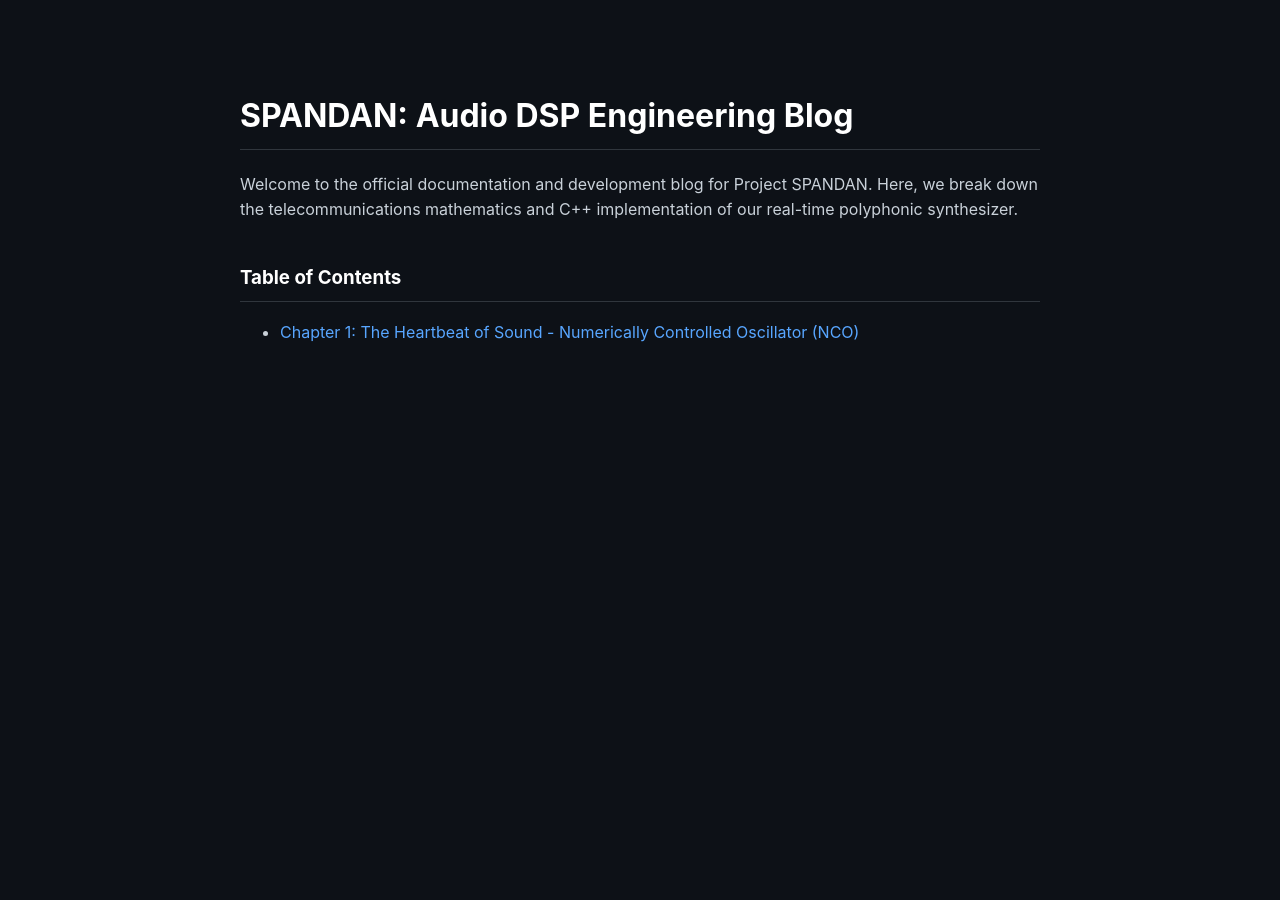
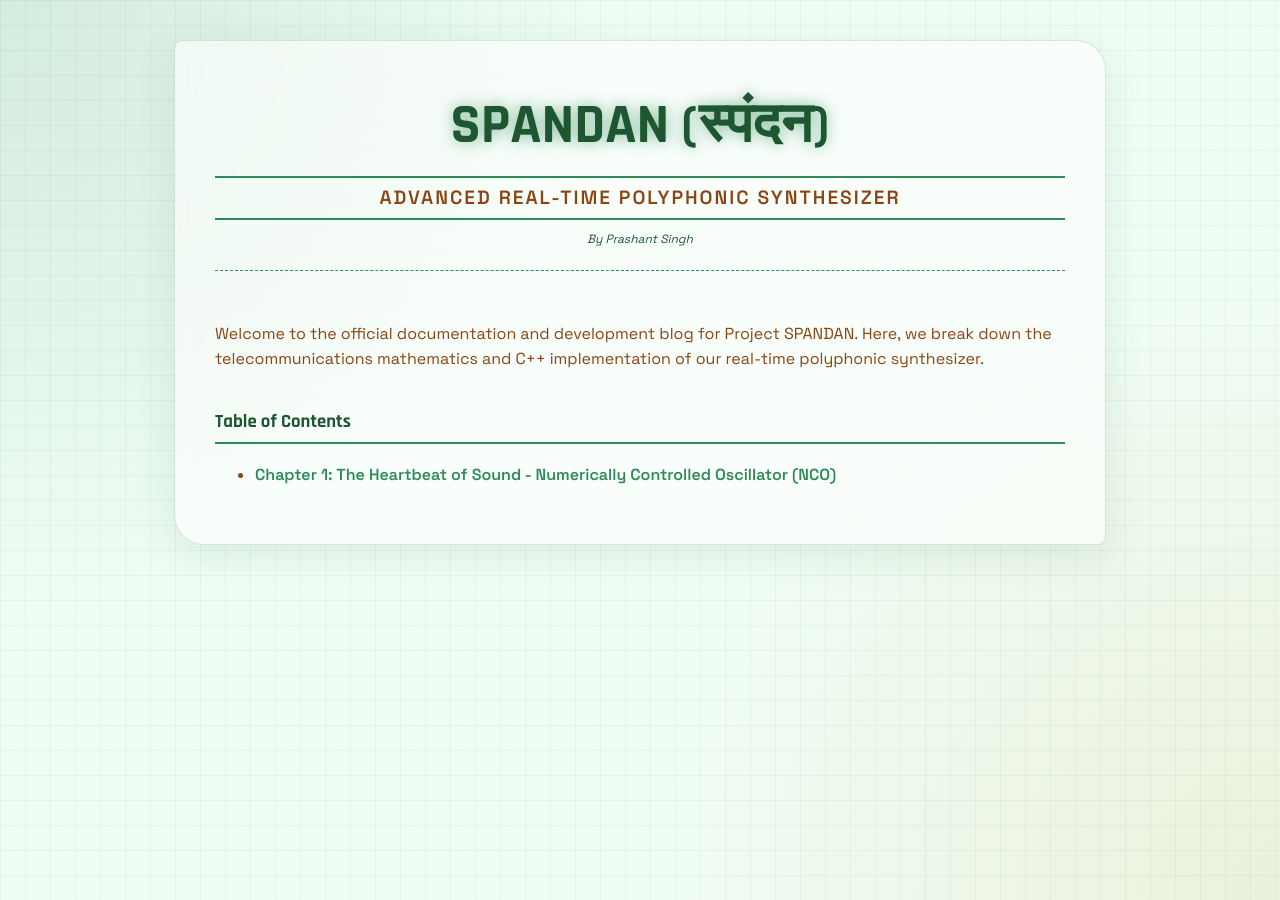
Before and after one commit to cryparc/Spandan, a Jekyll site: the page built from docs/index.md, in a window 1280 px wide. Built offline with Jekyll 4.4.1, drawn with Linux system fonts in a browser that asks for light colours; our own code applies the rules of GitHub Pages for plain Markdown files.

Commit message:
Applied custom Cyber-Jungle LookAndFeel

```diff
--- a/docs/_layouts/default.html
+++ b/docs/_layouts/default.html
@@ -3,13 +3,26 @@
 <head>
     <meta charset="UTF-8">
     <meta name="viewport" content="width=device-width, initial-scale=1.0">
-    <title>SPANDAN DSP Blog</title>
+    <title>SPANDAN (स्पंदन) - Cyber-Jungle DSP</title>
+    <!-- Importing Sci-Fi/Tech fonts to match the Cyber vibe -->
+    <link href="https://fonts.googleapis.com/css2?family=Rajdhani:wght@500;700&family=Space+Grotesk:wght@400;600&display=swap" rel="stylesheet">
     <link rel="stylesheet" href="{{ '/assets/css/style.css' | relative_url }}">
 </head>
 <body>
-    <div class="container">
-        <!-- This tag injects your Markdown content exactly here -->
-        {{ content }}
+    <div class="plugin-window">
+
+        <!-- Custom LookAndFeel Header -->
+        <header class="plugin-header">
+            <h1 class="main-title">SPANDAN (स्पंदन)</h1>
+            <h2 class="sub-title">Advanced Real-Time Polyphonic Synthesizer</h2>
+            <div class="author-tag">By Prashant Singh</div>
+        </header>
+
+        <!-- Markdown Content Injected Here -->
+        <main class="content-area">
+            {{ content }}
+        </main>
+
     </div>
 </body>
 </html>
--- a/docs/assets/css/style.css
+++ b/docs/assets/css/style.css
@@ -1,58 +1,122 @@
 :root {
-    --bg-color: #0d1117; /* Deep professional dark grey */
-    --text-color: #c9d1d9; /* Soft off-white for readability */
-    --accent-color: #58a6ff; /* Clean tech blue for links */
-    --border-color: #30363d;
+    /* Exact Color Palette */
+    --bg-offwhite: #F0FDF4;
+    --jungle-green: #2E8B57;
+    --dark-gold: #B8860B;
+    --earthy-brown: #8B4513;
+    --deep-forest: #1E5631;
 }
 
 body {
-    background-color: var(--bg-color);
-    color: var(--text-color);
-    font-family: -apple-system, BlinkMacSystemFont, "Segoe UI", Helvetica, Arial, sans-serif;
+    background-color: var(--bg-offwhite);
+    color: var(--earthy-brown);
+    font-family: 'Space Grotesk', sans-serif;
     line-height: 1.6;
     margin: 0;
     padding: 0;
+
+    /* Background Vector Art: Cyber grid mixed with glowing tropical petal corners */
+    background-image:
+        radial-gradient(circle at 0% 0%, rgba(46, 139, 87, 0.15) 0%, transparent 40%),
+        radial-gradient(circle at 100% 100%, rgba(184, 134, 11, 0.1) 0%, transparent 40%),
+        linear-gradient(rgba(46, 139, 87, 0.07) 1px, transparent 1px),
+        linear-gradient(90deg, rgba(46, 139, 87, 0.07) 1px, transparent 1px);
+    background-size: 100% 100%, 100% 100%, 25px 25px, 25px 25px;
+    background-attachment: fixed;
 }
 
-.container {
-    max-width: 800px;
-    margin: 0 auto;
-    padding: 50px 20px;
+.plugin-window {
+    max-width: 850px;
+    margin: 40px auto;
+    padding: 40px;
+    background: rgba(255, 255, 255, 0.6);
+    backdrop-filter: blur(8px);
+    border: 1px solid rgba(46, 139, 87, 0.2);
+    border-radius: 8px 30px 8px 30px; /* Subtle cyber-leaf bounds */
+    box-shadow: 0 10px 40px rgba(30, 86, 49, 0.1);
+}
+
+/* Typography & Header */
+.plugin-header {
+    text-align: center;
+    margin-bottom: 50px;
+    border-bottom: 1px dashed var(--jungle-green);
+    padding-bottom: 20px;
+}
+
+.main-title {
+    font-family: 'Rajdhani', sans-serif;
+    font-size: 3.5rem;
+    color: var(--deep-forest);
+    margin: 0;
+    /* Faint green drop-shadow glow */
+    text-shadow: 0 0 15px rgba(46, 139, 87, 0.6);
+}
+
+.sub-title {
+    font-family: 'Space Grotesk', sans-serif;
+    font-size: 1.2rem;
+    color: var(--earthy-brown);
+    margin: 5px 0 10px 0;
+    text-transform: uppercase;
+    letter-spacing: 2px;
+}
+
+.author-tag {
+    font-size: 12px;
+    font-style: italic;
+    color: var(--deep-forest);
+}
+
+/* Content Typography */
+h1, h2, h3 {
+    font-family: 'Rajdhani', sans-serif;
+    color: var(--deep-forest);
+    border-bottom: 2px solid var(--jungle-green);
+    padding-bottom: 5px;
+    margin-top: 35px;
+}
+
+/* Markdown auto-generates an H1 for your file titles. We hide it since we have our custom header */
+.content-area > h1:first-child {
+    display: none;
 }
 
 a {
-    color: var(--accent-color);
+    color: var(--jungle-green);
     text-decoration: none;
+    font-weight: 600;
+    transition: all 0.3s ease;
 }
 
 a:hover {
-    text-decoration: underline;
+    color: var(--dark-gold);
+    text-shadow: 0 0 8px rgba(184, 134, 11, 0.4);
 }
 
-h1, h2, h3 {
-    color: #ffffff;
-    border-bottom: 1px solid var(--border-color);
-    padding-bottom: 8px;
-    margin-top: 40px;
-}
-
-/* Beautiful styling for your C++ code blocks */
-code {
-    background: rgba(255,255,255,0.1);
-    padding: 3px 6px;
-    border-radius: 4px;
-    font-family: Consolas, monospace;
-}
-
+/* Custom Components (Code Blocks behaving like your Asymmetrical Cyber-Leaf Buttons) */
 pre {
-    background: #161b22;
+    background: rgba(30, 86, 49, 0.05); /* Solid green base tint */
     padding: 20px;
-    border-radius: 8px;
+    /* Asymmetrical cyber-leaf shape */
+    border-radius: 4px 24px 4px 24px;
+    border: 2px solid var(--dark-gold); /* Gold stroke outline */
     overflow-x: auto;
-    border: 1px solid var(--border-color);
+    box-shadow: 2px 4px 15px rgba(46, 139, 87, 0.1);
 }
 
 pre code {
+    color: var(--deep-forest);
+    font-family: 'Courier New', Courier, monospace;
+    font-weight: 600;
+}
+
+/* Inline Code (Mimicking the transparent numeric text box) */
+code {
     background: transparent;
-    padding: 0;
+    color: var(--earthy-brown);
+    border-bottom: 1px dashed var(--dark-gold);
+    padding: 2px 4px;
+    font-family: 'Courier New', Courier, monospace;
+    font-weight: bold;
 }
```
